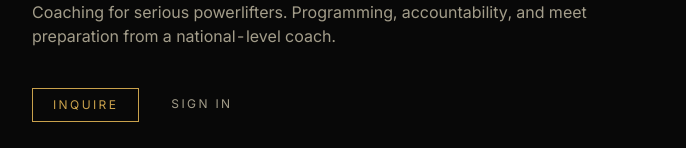
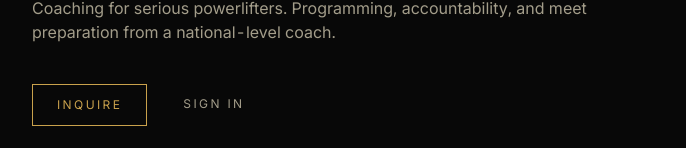
Before and after one commit to VanBuren1967/billy, a Next.js app: page / in a window 1280 px wide. Shown: the part 454-602 px from the top of the page, without its empty margins (248-934 px from the left). Built offline with nearby package versions, Linux system fonts and the light colour scheme.

Commit message:
feat(a11y): focus-visible rings and 44px touch targets on landing CTAs
WCAG 2.5.8 minimum target size + visible keyboard focus on dark
background. py-3 + px-6 brings hit area to ~44x44; outline rings
in gold are visible against ink-950.

```diff
--- a/app/page.tsx
+++ b/app/page.tsx
@@ -13,13 +13,13 @@ export default function Home() {
       <div className="flex gap-3 pt-2">
         <a
           href="/request-to-join"
-          className="border-gold text-gold hover:bg-gold hover:text-ink-950 border px-5 py-2 text-xs tracking-widest uppercase transition"
+          className="border-gold text-gold hover:bg-gold hover:text-ink-950 focus-visible:outline-gold border px-6 py-3 text-xs tracking-widest uppercase transition focus-visible:outline-2 focus-visible:outline-offset-2"
         >
           Inquire
         </a>
         <a
           href="/login"
-          className="text-bone-muted hover:text-bone px-5 py-2 text-xs tracking-widest uppercase transition"
+          className="text-bone-muted hover:text-bone focus-visible:outline-gold px-6 py-3 text-xs tracking-widest uppercase transition focus-visible:outline-2 focus-visible:outline-offset-2"
         >
           Sign in
         </a>
```
